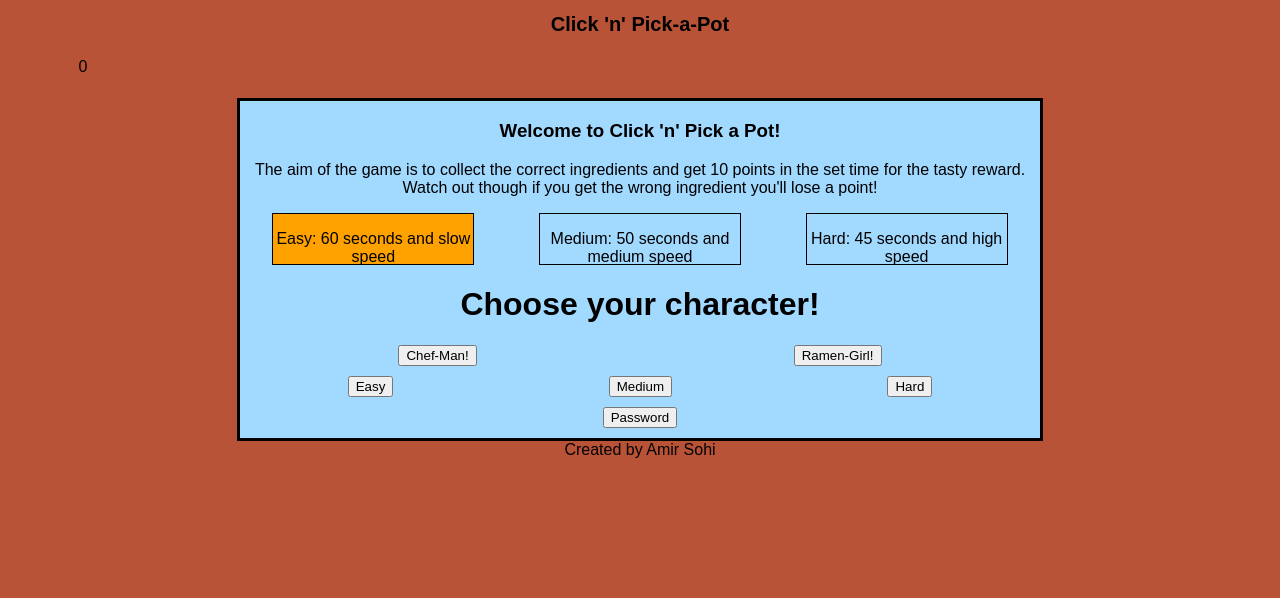
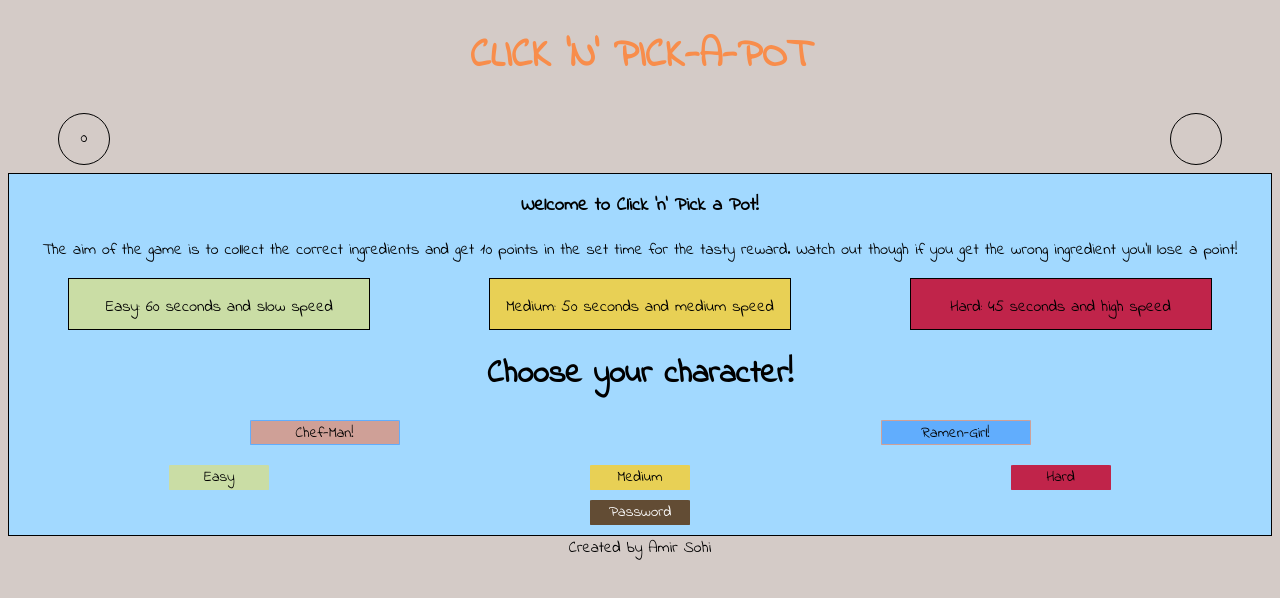
Before and after one commit to AmirSohi90/WDI_LDN_PROJECT1, a website: page src/index.html in a window 1280 px wide. Drawn offline with nearby package versions, Linux system fonts and the light colour scheme; files that its build step writes are made by us from their sources; a web font is replaced by a local one.

Commit message:
styled home page

```diff
--- a/src/index.html
+++ b/src/index.html
@@ -4,7 +4,7 @@
     <meta charset="utf-8">
     <title>WDI Project 1: JavaScript Game</title>
     <script src="/js/app.js" charset="utf-8"></script>
-    <link href="https://fonts.googleapis.com/css?family=BioRhyme+Expanded" rel="stylesheet">
+    <link href="https://fonts.googleapis.com/css?family=Indie+Flower" rel="stylesheet">
     <link rel="stylesheet"
 href="https://cdnjs.cloudflare.com/ajax/libs/animate.css/3.5.2/animate.min.css">
     <link rel="stylesheet" href="/css/style.css">
@@ -52,10 +52,10 @@ href="https://cdnjs.cloudflare.com/ajax/libs/animate.css/3.5.2/animate.min.css">
             </div>
             <div class="characters-div">
               <div class="chef-man">
-                <button type="button" name="button" id="chef-man-button">Chef-Man!</button>
+                <button type="button" name="button" id="chef-man-button" class="fighter">Chef-Man!</button>
               </div>
               <div class="ramen-girl">
-                <button type="button" name="button" id="ramen-girl-button">Ramen-Girl!</button>
+                <button type="button" name="button" id="ramen-girl-button" class="fighter">Ramen-Girl!</button>
               </div>
             </div>
             <div class="difficulties">
--- a/src/scss/style.scss
+++ b/src/scss/style.scss
@@ -1,15 +1,17 @@
 html{
   height: 100%;
-  background-color: #b95337;
+  background-color: #D4CBC7;
 }
 
 body {
-  font-family: arial, serif;
+font-family: 'Indie Flower', cursive;
 }
 
 header{
-  height: 30px;
-  font-size: 10px;
+  color: #F88D4B;
+  text-transform: uppercase;
+  margin-bottom: 10px;
+  font-size: 20px;
   text-align: center;
 }
 
@@ -22,26 +24,35 @@ h2 {
   display: flex;
   justify-content: space-between;
   height: 50px;
-  margin-bottom: 5px;
+  margin-bottom: 10px;
   .time{
     width: 50px;
     height: 50px;
+    border-radius: 100%;
+    border: 1px solid black;
     text-align: center;
     margin-left: 50px;
   }
   .score{
     width: 50px;
     height: 50px;
+    border-radius: 100%;
+    border: 1px solid black;
     text-align: center;
     margin-right: 50px;
+  }
+  .level-description{
+    text-align: center;
+    font-size: 20px;
+    width: 400px;
+    height: 50px;
   }
 }
 
 .instructions-screen{
   background-color: #a2d9ff;
-  width: 800px;
   margin: 0 auto;
-  border: 3px solid black;
+  border: 1px solid black;
 }
 .instructions{
   margin: 0 auto;
@@ -61,16 +72,20 @@ h2 {
 .difficulty-explanation{
   flex-wrap: wrap;
   height: 50px;
-  width: 200px;
+  width: 300px;
   border: 0.5px solid black;
 }
 
 .easy-explanation{
-  background-color: #ffa200;
+  background-color: #cadda5;
 }
 
 .medium-explanation{
+  background-color: #e8d055;
+}
 
+.hard-explanation{
+  background-color: #c0244a;
 }
 
 #character-selection{
@@ -83,6 +98,24 @@ h2 {
   display: flex;
   justify-content: space-around;
   align-items: center;
+  margin-bottom: 20px;
+  .fighter{
+    font-family: 'Indie Flower', cursive;
+    font-size: 15px;
+    outline: none;
+    border: none;
+    width: 150px;
+    height: 25px;
+    border-radius: 2%;
+  }
+  #chef-man-button{
+      background-color: #cfa097;
+      border: 1px solid #61adfd;
+  }
+  #ramen-girl-button{
+    background-color: #61adfd;
+    border: 1px solid #cfa097;
+  }
 }
 
 .difficulties-div{
@@ -90,6 +123,24 @@ h2 {
   display: flex;
   justify-content: space-around;
   align-items: center;
+  .difficulty-buttons{
+    font-family: 'Indie Flower', cursive;
+    font-size: 15px;
+    outline: none;
+    border: none;
+    width: 100px;
+    height: 25px;
+    border-radius: 2%;
+  }
+  .easy{
+    background-color: #cadda5;
+  }
+  .medium{
+    background-color: #e8d055;
+  }
+  .hard{
+    background-color: #c0244a;
+  }
 }
 
 .password-input{
@@ -98,6 +149,17 @@ h2 {
   display: flex;
   align-items: center;
   justify-content: center;
+  .password-input-button{
+    font-family: 'Indie Flower', cursive;
+    background-color: #624c34;
+    color: white;
+    font-size: 15px;
+    outline: none;
+    border: none;
+    width: 100px;
+    height: 25px;
+    border-radius: 2%;
+  }
 }
 
 .try-again-text{
@@ -120,6 +182,7 @@ h2 {
 .difficulty-explanation{
   text-align: center;
 }
+
 
 .recipe{
   display: flex;
@@ -207,11 +270,12 @@ h2 {
 }
 
 .pots{
+  background-color: #f4efef;
+  border: 2px solid #f6dcdc;
   display: flex;
   justify-content: flex-start;
   align-items: center;
   flex-wrap: wrap;
-  border: 2px solid black;
   width: 400px;
   height: 400px;
   margin: 0 20px;
```
